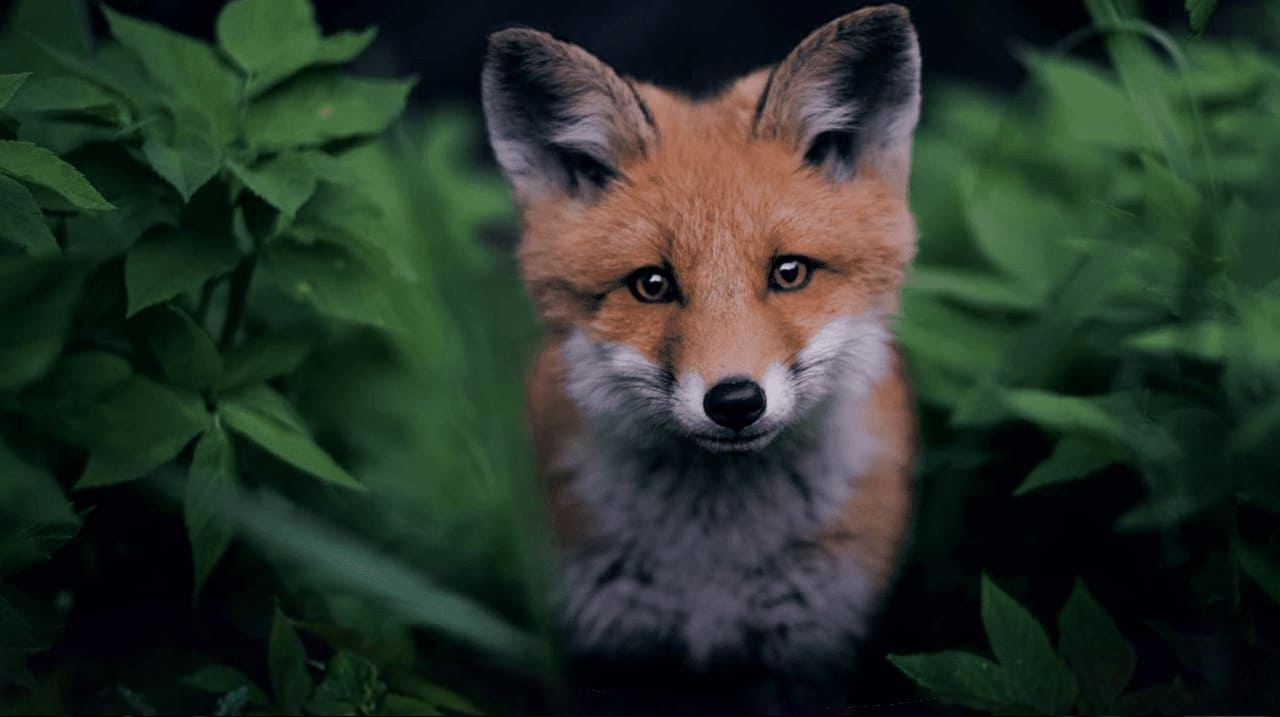
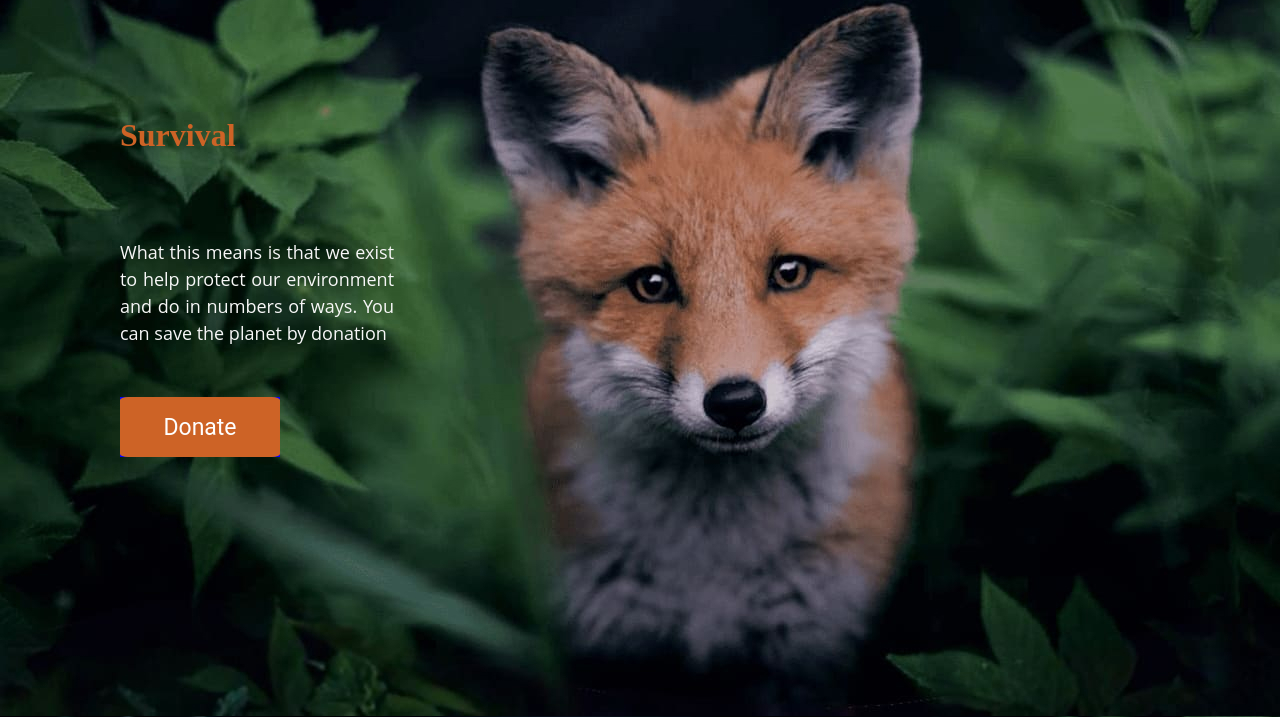
Before and after one commit to SA50-X-19/SA50-1-19-DmitryKalendarev, a plain HTML site: page wildlife/index.html in a window 1280 px wide. Shown: the part 142-859 px from the top of the page. Drawn offline with Linux system fonts and the light colour scheme.

Commit message:
feat: added survival, no animation

```diff
--- a/wildlife/index.html
+++ b/wildlife/index.html
@@ -8,13 +8,14 @@
   <title>Wildlife</title>
 </head>
 <style>
-  header {
+  .lisa{
     background-image: url(Rectangle.jpg);
   }
 </style>
 <body>
 
   <div class="wrapper">
+    <div class="lisa">
       <header class="header">
         <div class="header__left">
           <div class="left__block">
@@ -40,7 +41,6 @@
                 <svg width="24" height="24" viewBox="0 0 24 24" fill="none" xmlns="http://www.w3.org/2000/svg">
                   <path d="M8.688 14.688C12.001 14.688 14.688 12 14.688 8.688C14.688 5.376 12 2.688 8.688 2.688C5.376 2.688 2.688 5.376 2.688 8.688C2.688 12 5.376 14.688 8.688 14.688ZM16.688 14.688L23.313 21.313L21.313 23.313L14.688 16.688V15.625L14.313 15.25C12.813 16.563 10.813 17.313 8.688 17.313C3.875 17.313 0 13.5 0 8.688C0 3.876 3.875 0 8.688 0C13.501 0 17.313 3.875 17.313 8.688C17.313 10.813 16.563 12.813 15.25 14.313L15.625 14.688H16.688Z" fill="white"/>
                   </svg>
-
               </li>
               <li class="menu__items">
                 <button href="#" class="menu__links">Sign in</button>
@@ -50,6 +50,15 @@
         </div>
       </div>
       </header>
+      <div class="survival">
+        <div class="survival-text">
+          <div class="title"><h1>Survival</h1></div>
+          <div class="regular">What this means is that we exist to help protect our environment and do in numbers of ways. You can save the planet by donation</div>
+          <div class="Donate"><button class = "Donate1">Donate</button></div>
+
+        </div>
+      </div>
+    </div>
   </div>
 
 </body>
--- a/wildlife/style.css
+++ b/wildlife/style.css
@@ -12,10 +12,13 @@
   padding-top: 79px;
 }
 
-.header {
+.lisa {
   width: 100%;
   max-width: 1440px;
   height: 780px;
+}
+
+.header {
   display: flex;
   justify-content: space-around;
   font-family: Roboto;
@@ -76,3 +79,82 @@ a {
 .menu__links1 {
   text-decoration: none;
 }
+.survival {
+  display: flex;
+  align-items: flex-end;
+  height:460px;
+  width: 395px;
+  justify-content: flex-end;
+}
+
+
+.survival-text {
+  width: 275px;
+  height: 340px;
+  display: flex;
+  justify-content: space-between;
+  flex-direction: column;
+
+}
+
+.title {
+  text-align: left;
+  width: 199px;
+  height: 72px;
+  color: rgba(205, 99, 38, 1);
+  display: flex;
+
+}
+
+.h1 {
+  font-family: Open Sans;
+  font-size: 48px;
+  font-style: normal;
+  font-weight: 400;
+  line-height: 72px;
+  letter-spacing: 2px;
+  color: rgba(205, 99, 38, 1);
+}
+
+
+.regular {
+
+  display: flex;
+  font-family: Open Sans;
+  font-size: 18px;
+  font-style: normal;
+  font-weight: 400;
+  line-height: 27px;
+  letter-spacing: 0em;
+  text-align: left;
+
+  text-align: justify;
+  color:rgba(247, 247, 247, 1);
+  width: 274px;
+  height: 108px;
+
+}
+
+.Donate {
+
+  text-align: left;
+  background: blue;
+  display: flex;
+  width: 160px;
+  height: 60px;
+  font-family: Roboto;
+  font-size: 23px;
+  font-style: normal;
+  font-weight: 400;
+  line-height: 27px;
+  letter-spacing: 0em;
+  text-align: center;
+  color: rgba(247, 247, 247, 1);
+}
+
+.Donate1 {
+  background: rgba(205, 99, 38, 1);
+  border-radius: 5%;
+  width: 160px;
+  height: 60px;
+}
```
